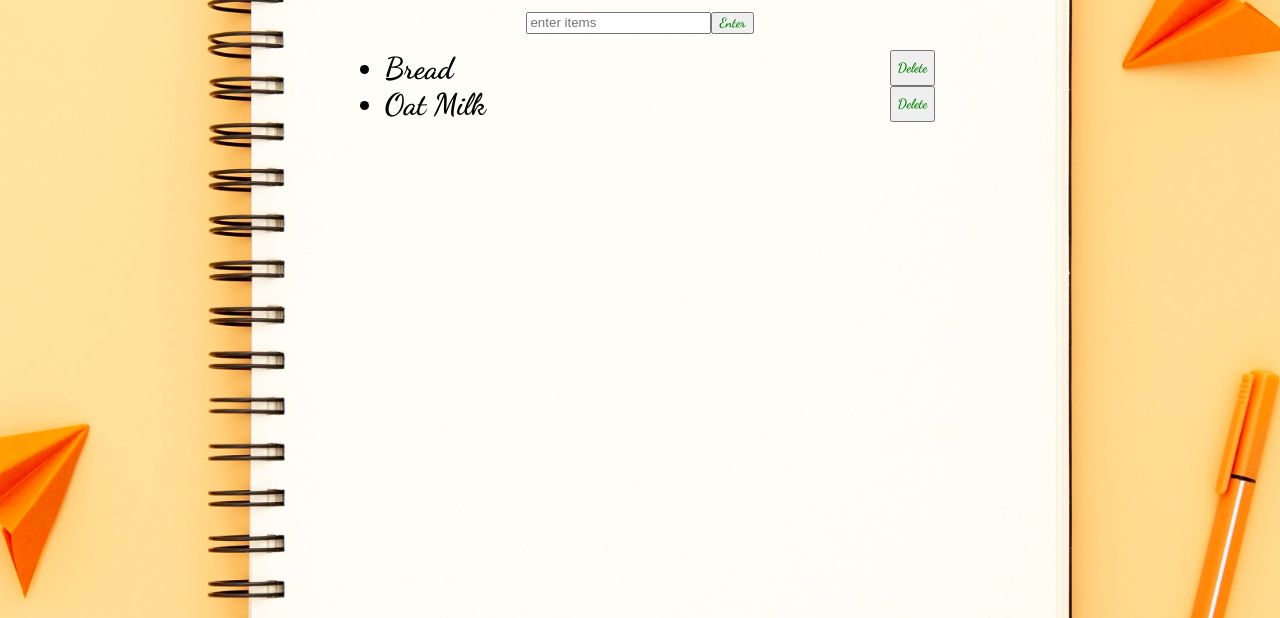
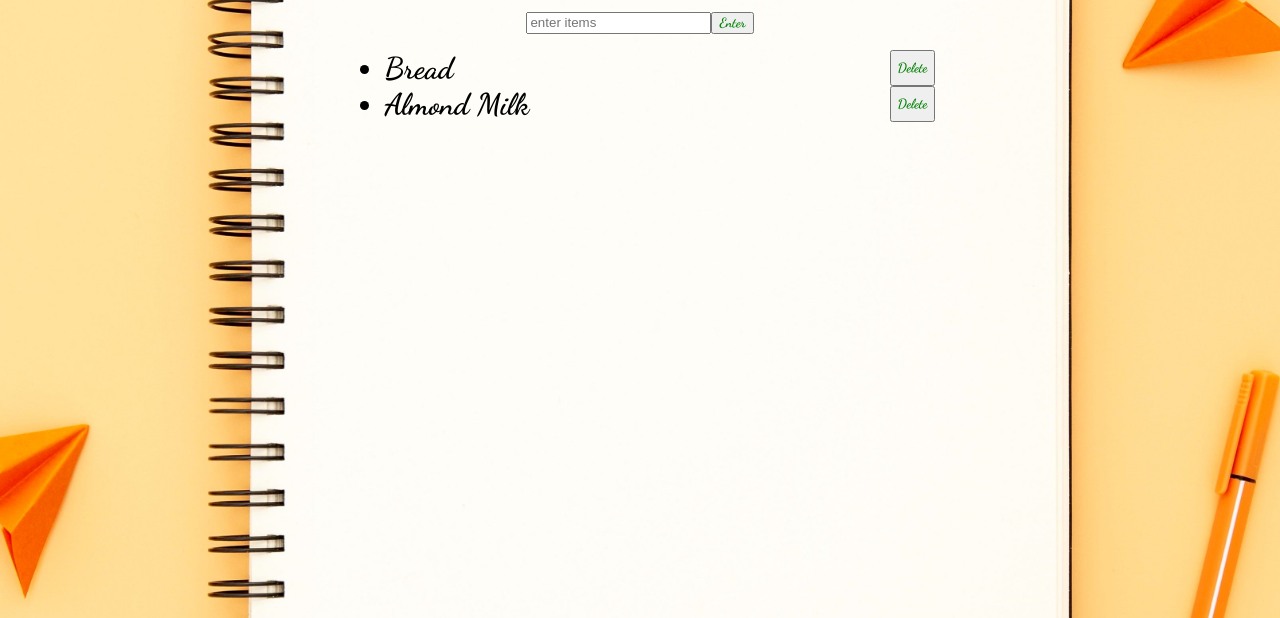
Before and after one commit to Susiepolly/ShoppingList, a plain HTML site: page index.html in a window 1280 px wide. Shown: the part 182-800 px from the top of the page. Drawn offline with Linux system fonts and the light colour scheme.

Commit message:
changing text

```diff
--- a/index.html
+++ b/index.html
@@ -23,7 +23,7 @@
       <button class="delete">Delete</button>
     </div>
     <div>
-      <li>Oat Milk</li>
+      <li>Almond Milk</li>
       <button class="delete">Delete</button>
     </div>
   </ul>
```
